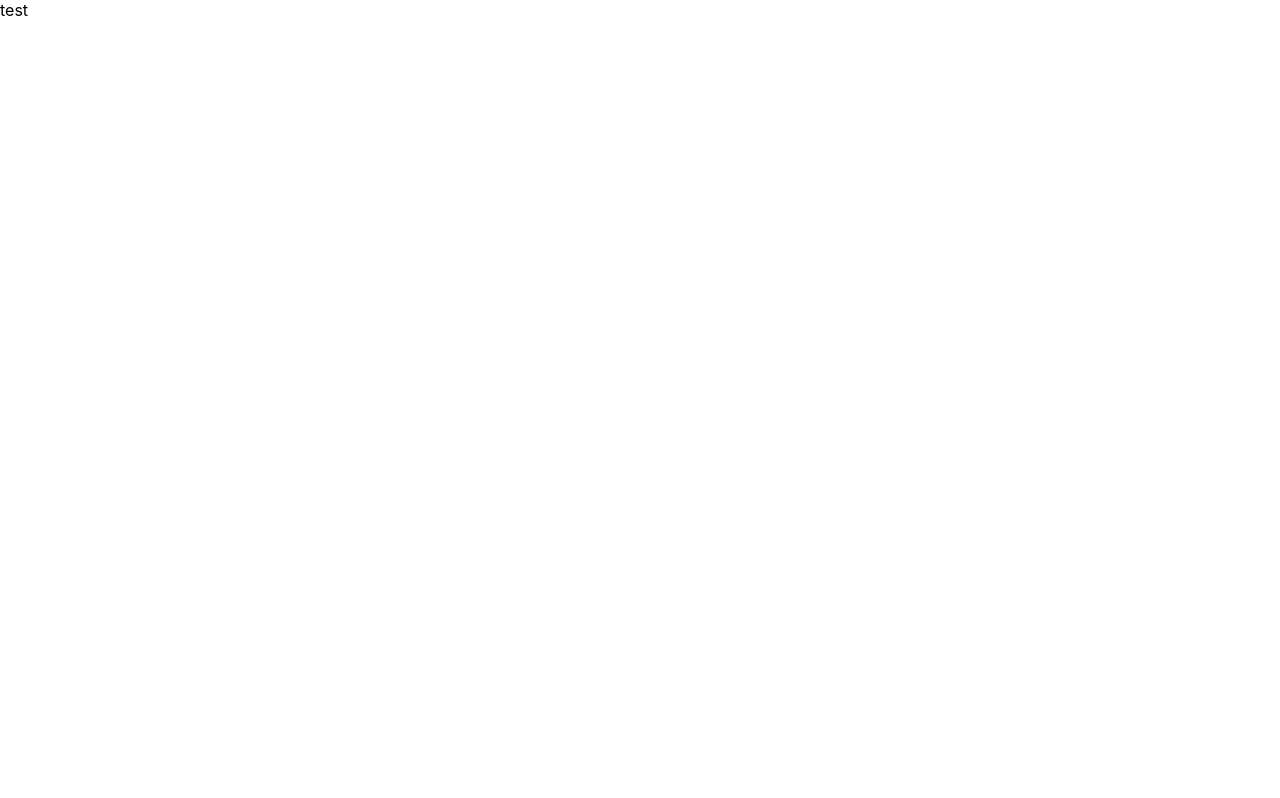
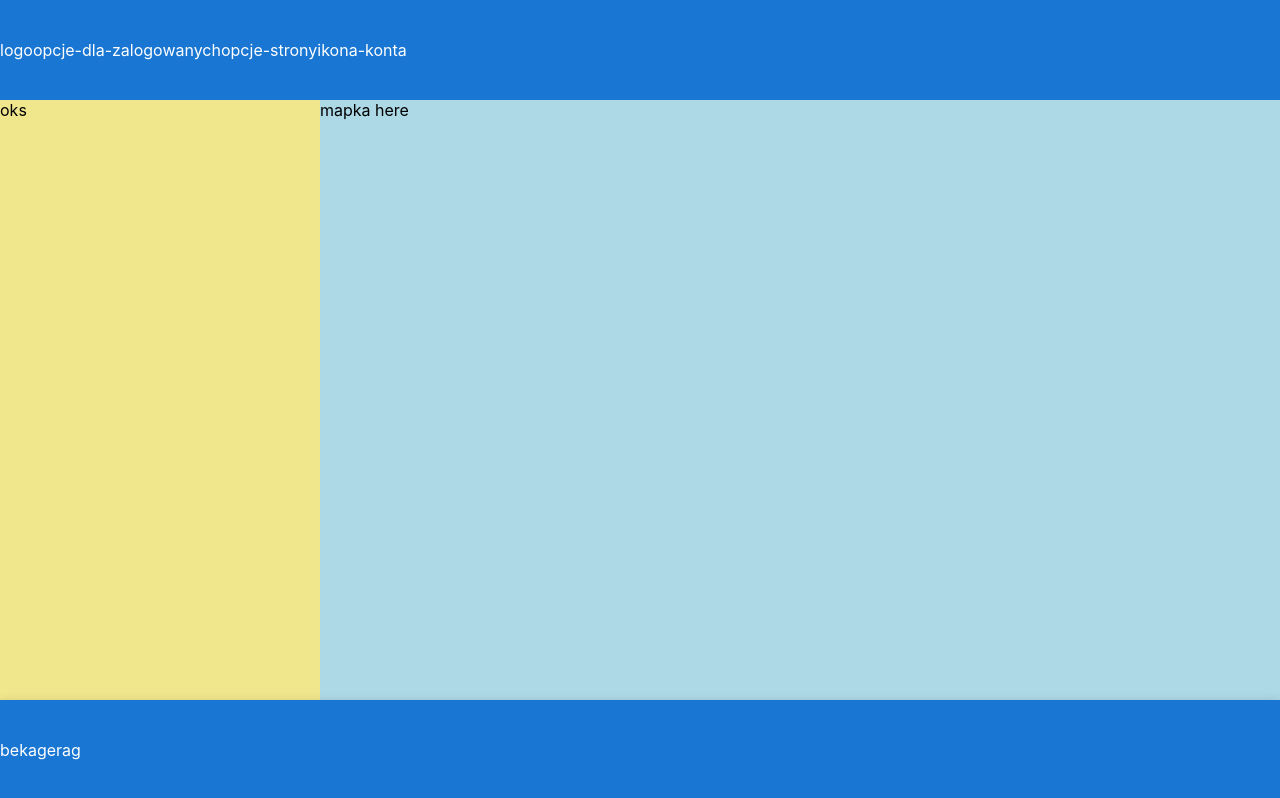
Before and after one commit to KyattPL/Po-Odznake, a React (Create React App) app in the folder frontend/: page / in a window 1280 px wide. Built offline with nearby package versions, Linux system fonts and the light colour scheme.

Commit message:
Made initial website structure (grid)

```diff
--- a/frontend/src/App.js
+++ b/frontend/src/App.js
@@ -1,7 +1,16 @@
+import Footer from "./components/Footer/Footer";
+import Header from "./components/Header/Header";
+import Main from "./components/Main/Main";
+import Grid from "@mui/material/Grid";
+
 function App() {
   return (
     <div className="App">
-      test
+      <Grid container>
+          <Header />
+          <Main />
+          <Footer />
+      </Grid>
     </div>
   );
 }
--- /dev/null
+++ b/frontend/src/components/Footer/Footer.jsx
@@ -0,0 +1,20 @@
+import Grid from "@mui/material/Grid";
+import AppBar from "@mui/material/AppBar";
+import Toolbar from "@mui/material/Toolbar";
+
+import "../../styles/Footer/footer.css";
+
+function Footer() {
+    return (
+        <Grid item xs={12}>
+            <AppBar position="static">
+                <Toolbar disableGutters className="footer-toolbar">
+                    <div>beka</div>
+                    <div>gerag</div>
+                </Toolbar>
+            </AppBar>
+        </Grid>
+    );
+}
+
+export default Footer;
--- /dev/null
+++ b/frontend/src/components/Header/Header.jsx
@@ -0,0 +1,22 @@
+import Grid from "@mui/material/Grid";
+import AppBar from "@mui/material/AppBar";
+import Toolbar from "@mui/material/Toolbar";
+
+import "../../styles/Header/header.css";
+
+function Header() {
+    return (
+        <Grid item xs={12}>
+            <AppBar position="static">
+                <Toolbar disableGutters className="header-toolbar">
+                    <div>logo</div>
+                    <div>opcje-dla-zalogowanych</div>
+                    <div>opcje-strony</div>
+                    <div>ikona-konta</div>
+                </Toolbar>
+            </AppBar>
+        </Grid>
+    );
+}
+
+export default Header;
--- /dev/null
+++ b/frontend/src/components/Main/Main.jsx
@@ -0,0 +1,19 @@
+import Grid from "@mui/material/Grid";
+
+import Map from "./Map/Map";
+import Planner from "./Planner/Planner";
+
+import "../../styles/Main/main.css";
+
+function Main() {
+    return (
+        <Grid item xs={12}>
+            <Grid container className="main-container">
+                <Planner />
+                <Map />
+            </Grid>
+        </Grid>
+    );
+}
+
+export default Main;
--- /dev/null
+++ b/frontend/src/components/Main/Map/Map.jsx
@@ -0,0 +1,16 @@
+import Box from "@mui/material/Box";
+import Grid from "@mui/material/Grid";
+
+import "../../../styles/Main/Map/map.css";
+
+function Map() {
+    return (
+        <Grid item xs={6} sm={8} md={9} xl={10}>
+            <Box className="map-container">
+                mapka here
+            </Box>
+        </Grid>
+    );
+}
+
+export default Map;
--- /dev/null
+++ b/frontend/src/components/Main/Planner/Planner.jsx
@@ -0,0 +1,16 @@
+import Box from "@mui/material/Box";
+import Grid from "@mui/material/Grid";
+
+import "../../../styles/Main/Planner/planner.css";
+
+function Planner() {
+    return (
+        <Grid item xs={6} sm={4} md={3} xl={2}>
+            <Box className="planner-container">
+                oks
+            </Box>
+        </Grid>
+    );
+}
+
+export default Planner;
--- /dev/null
+++ b/frontend/src/styles/Footer/footer.css
@@ -0,0 +1,3 @@
+.footer-toolbar {
+    height: 100px;
+}
--- /dev/null
+++ b/frontend/src/styles/Header/header.css
@@ -0,0 +1,3 @@
+.header-toolbar {
+    height: 100px;
+}
--- /dev/null
+++ b/frontend/src/styles/Main/Map/map.css
@@ -0,0 +1,4 @@
+.map-container {
+    background-color: lightblue;
+    height: 100%;
+}
--- /dev/null
+++ b/frontend/src/styles/Main/Planner/planner.css
@@ -0,0 +1,4 @@
+.planner-container {
+    background-color: khaki;
+    height: 100%;
+}
--- /dev/null
+++ b/frontend/src/styles/Main/main.css
@@ -0,0 +1,3 @@
+.main-container {
+    height: calc(100vh - 200px);
+}
```
